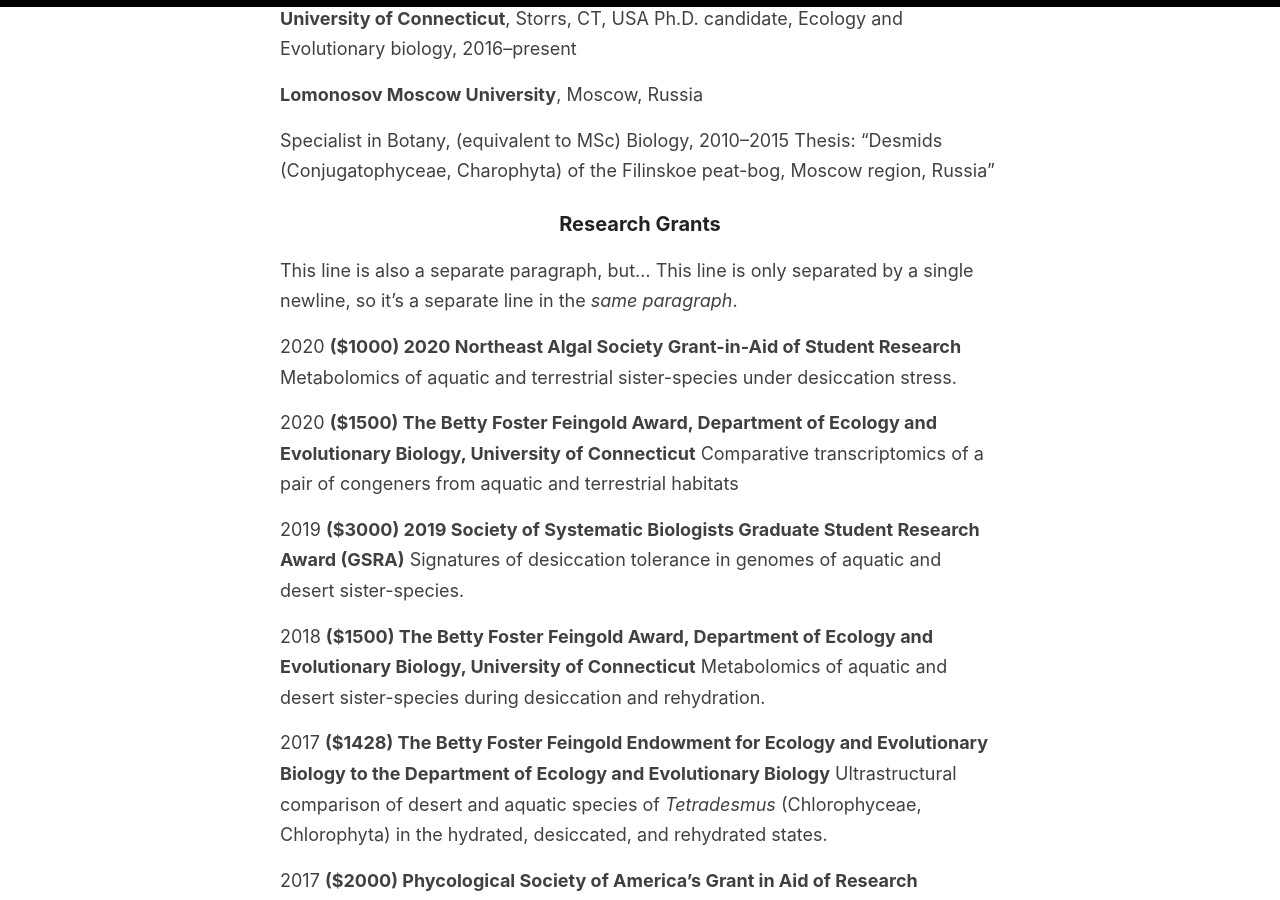
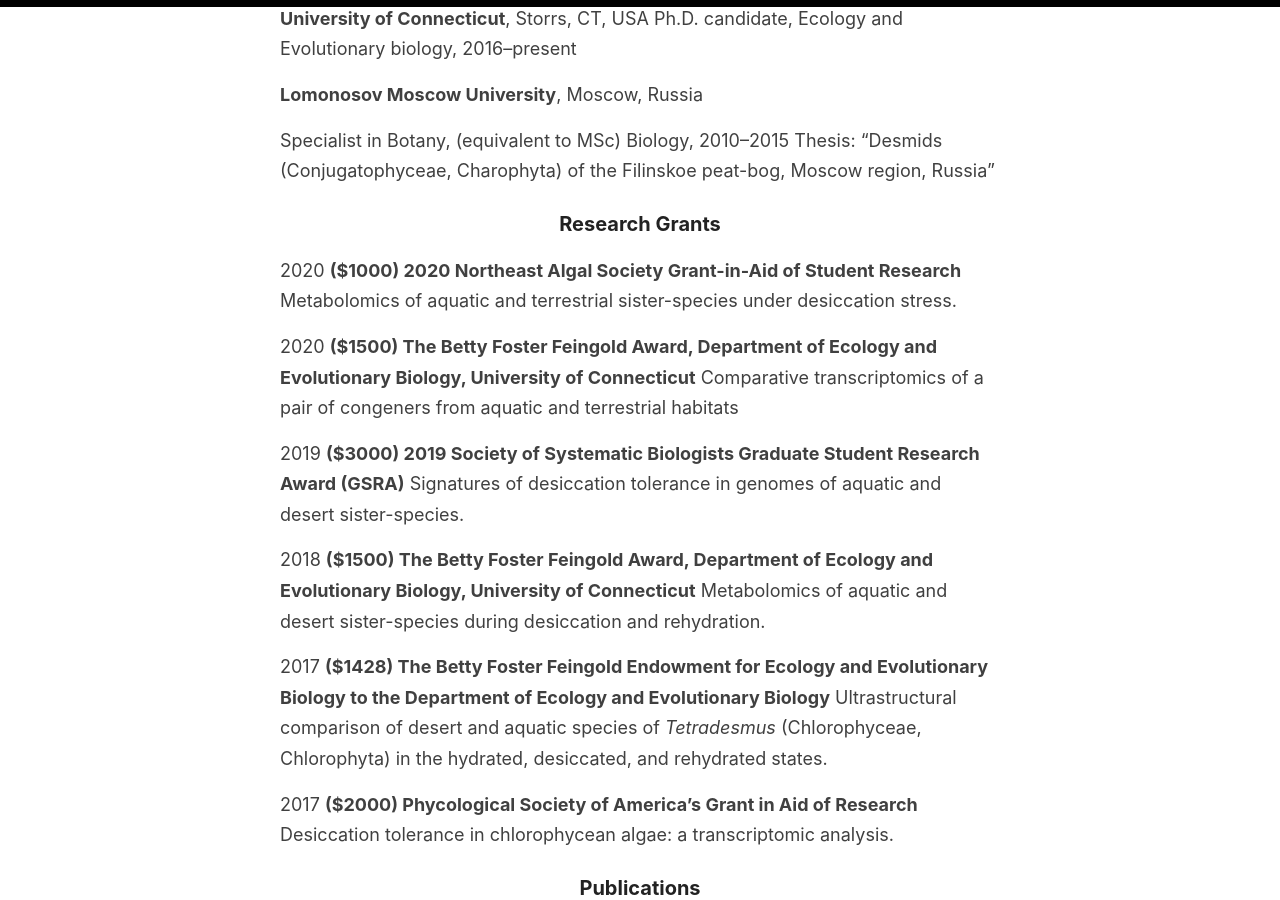
Before and after one commit to eterlova/eterlova.github.io, a Jekyll site: the page built from _pages/curriculum-vitae.md, in a window 1280 px wide and 900 px high, scrolled down 406 px. Built offline with Jekyll 4.4.1, drawn with Linux system fonts in a browser that asks for light colours.

Commit message:
Update curriculum-vitae.md

```diff
--- a/_pages/curriculum-vitae.md
+++ b/_pages/curriculum-vitae.md
@@ -18,8 +18,6 @@
 Thesis: "Desmids (Conjugatophyceae, Charophyta) of the Filinskoe peat-bog, Moscow region, Russia"
 
 ### Research Grants
-This line is also a separate paragraph, but...
-This line is only separated by a single newline, so it's a separate line in the *same paragraph*.
 
 2020 **($1000) 2020 Northeast Algal Society Grant-in-Aid of Student Research**
 Metabolomics of aquatic and terrestrial sister-species under desiccation stress.
```
